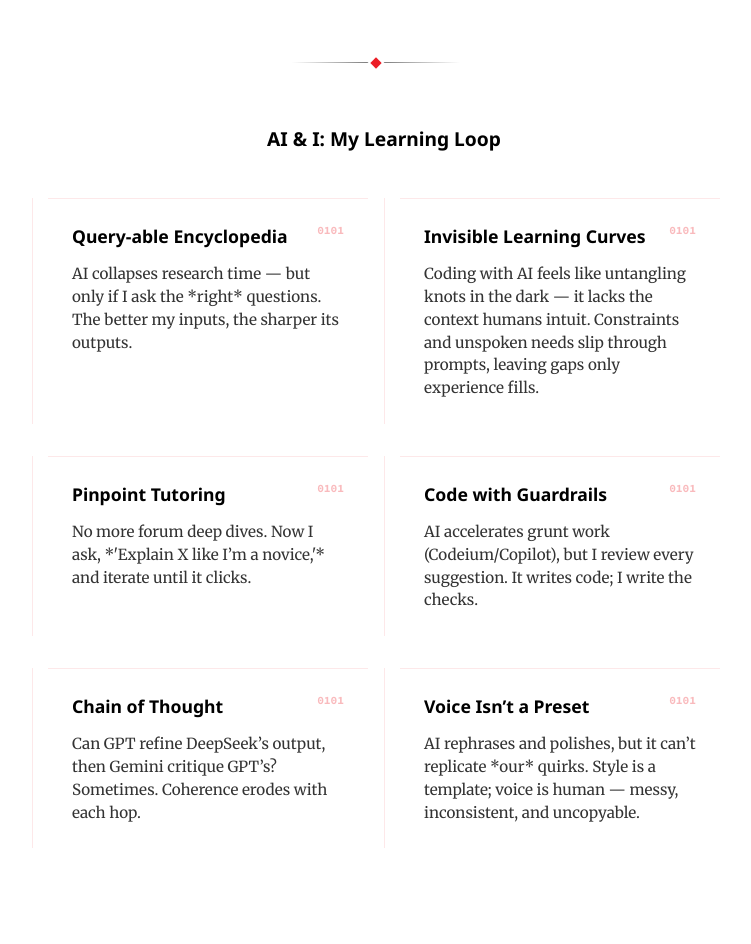
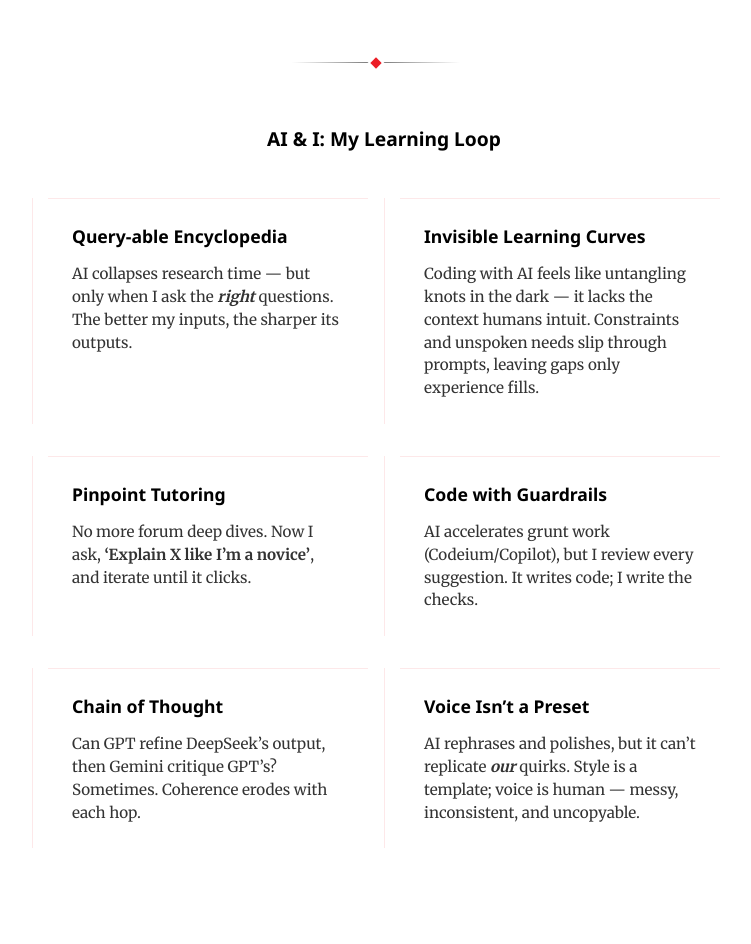
Before and after one commit to abhilashini/abhilashini.github.io, a Jekyll site: the page built from index.md, in a window 1280 px wide. Shown: the part 1750-2694 px from the top of the page, without its empty margins (264-1015 px from the left). Built offline with Jekyll 4.4.1, drawn with Linux system fonts in a browser that asks for light colours.

Commit message:
AI section - content and style updates

```diff
--- a/_includes/ai.html
+++ b/_includes/ai.html
@@ -1,9 +1,9 @@
 <section class="ai-section">
     <div class="ai-grid">
         {% for point in site.data.ai %}
-            <div class="ai-point">
+            <div class="ai-point" data-pattern="{{ point.pattern }}">
                 <h3>{{ point.title }}</h3>
-                <p>{{ point.text }}</p>
+                <p>{{ point.text | markdownify  }}</p>
             </div>
         {% endfor %}
     </div>
--- a/assets/css/style.css
+++ b/assets/css/style.css
@@ -379,16 +379,21 @@
   position: relative;
 }
 
-/* Binary Pattern Decoration */
+/* Pattern Display */
 .ai-point h3::after {
-  content: "0101";
-  position: absolute;
-  right: 0;
-  top: 0;
+  content: attr(data-pattern);
   font-family: var(--font-code);
   font-size: 0.7rem;
   color: var(--color-primary);
   opacity: 0.3;
+  margin-left: 0.8rem;
+  letter-spacing: 0.1em;
+  transition: opacity 0.3s ease;
+}
+
+/* Hover Enhancement */
+.ai-point:hover h3::after {
+  opacity: 0.6;
 }
 
 .ai-point p {
```
Also changed, not shown: _data/ai.yaml (+9 -3 lines).
